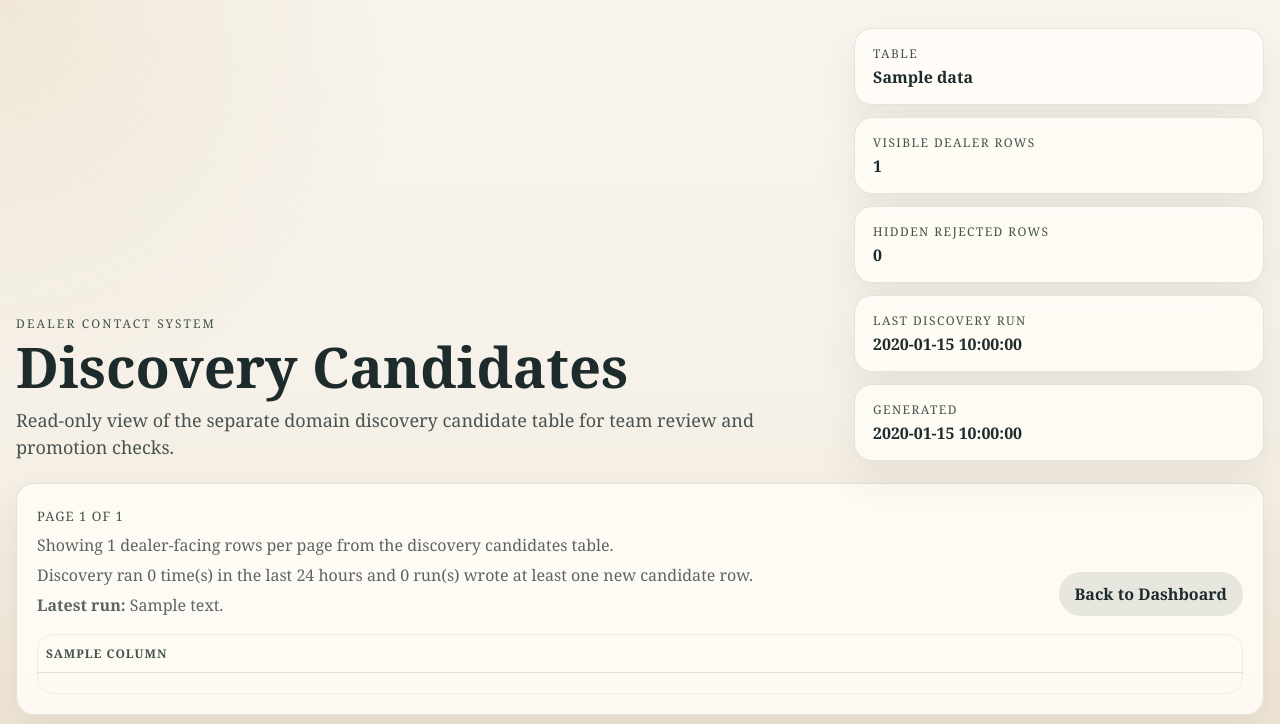
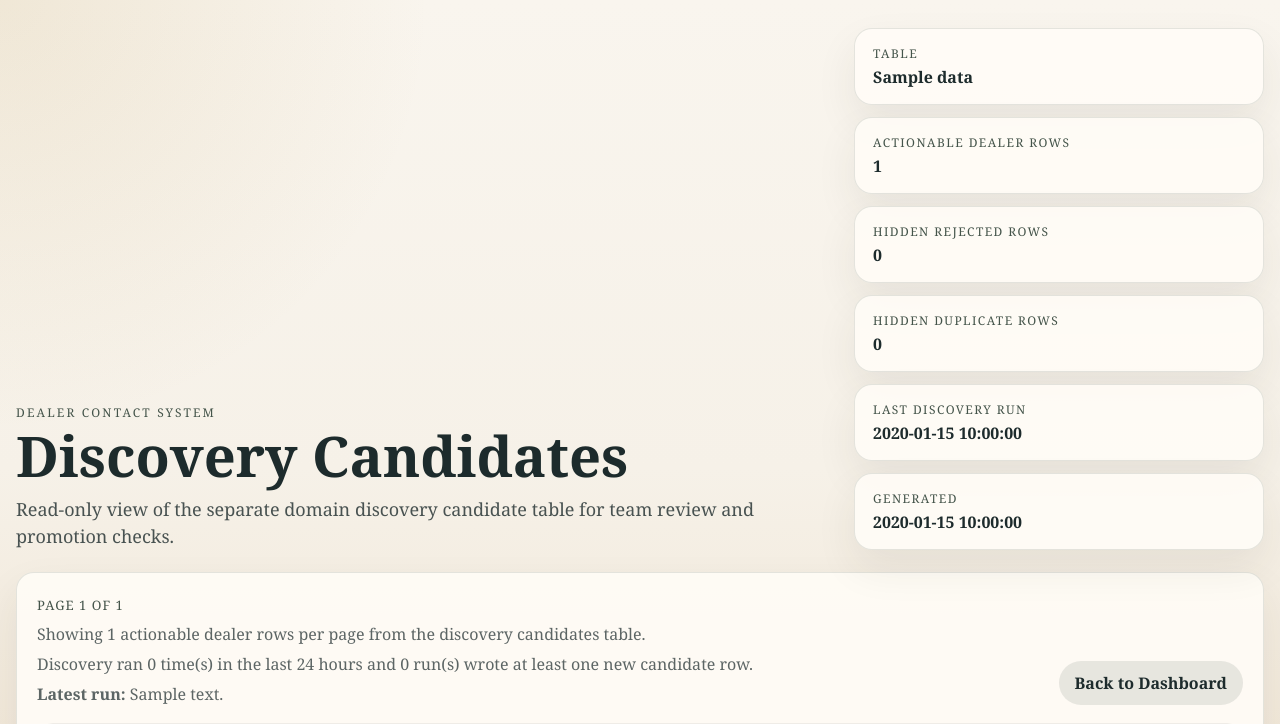
Before and after one commit to GLD-Agency/dealer_contact_system, a Flask app: template app/templates/discovery_candidates.html in a window 1280 px wide. Shown: the top 724 px of the page. Run offline with Flask 3, Linux system fonts and the light colour scheme; the template is opened without the code that fills it: most values are stand-ins (such as "Sample title", 1, 10 or a date in 2020); lists and menus that the app fills with data are empty.

Commit message:
Hide noisy discovery duplicates from dashboard

```diff
--- a/app/templates/discovery_candidates.html
+++ b/app/templates/discovery_candidates.html
@@ -22,12 +22,16 @@
             <strong>{{ data.table_name }}</strong>
           </div>
           <div class="meta-card">
-            <span class="meta-label">Visible Dealer Rows</span>
+            <span class="meta-label">Actionable Dealer Rows</span>
             <strong>{{ "{:,}".format(data.total_rows or 0) }}</strong>
           </div>
           <div class="meta-card">
             <span class="meta-label">Hidden Rejected Rows</span>
             <strong>{{ "{:,}".format(data.hidden_rejected_rows or 0) }}</strong>
+          </div>
+          <div class="meta-card">
+            <span class="meta-label">Hidden Duplicate Rows</span>
+            <strong>{{ "{:,}".format(data.hidden_duplicate_rows or 0) }}</strong>
           </div>
           <div class="meta-card">
             <span class="meta-label">Last Discovery Run</span>
@@ -44,7 +48,7 @@
         <div class="records-toolbar">
           <div class="records-toolbar-copy">
             <span class="stat-label">Page {{ data.page }} of {{ data.total_pages }}</span>
-            <p>Showing {{ "{:,}".format(data.page_size or 0) }} dealer-facing rows per page from the discovery candidates table.</p>
+            <p>Showing {{ "{:,}".format(data.page_size or 0) }} actionable dealer rows per page from the discovery candidates table.</p>
             <p>
               Discovery ran {{ "{:,}".format(data.runs_last_24h or 0) }} time(s) in the last 24 hours and
               {{ "{:,}".format(data.productive_runs_last_24h or 0) }} run(s) wrote at least one new candidate row.
@@ -84,7 +88,7 @@
               {% endfor %}
               {% else %}
               <tr>
-                <td colspan="{{ data.columns|length }}">No non-rejected discovery dealer candidates are available right now.</td>
+                <td colspan="{{ data.columns|length }}">No actionable new dealer discovery candidates are available right now.</td>
               </tr>
               {% endif %}
             </tbody>
```
Also changed, not shown: app/dashboard_service.py (+12 -2 lines).
